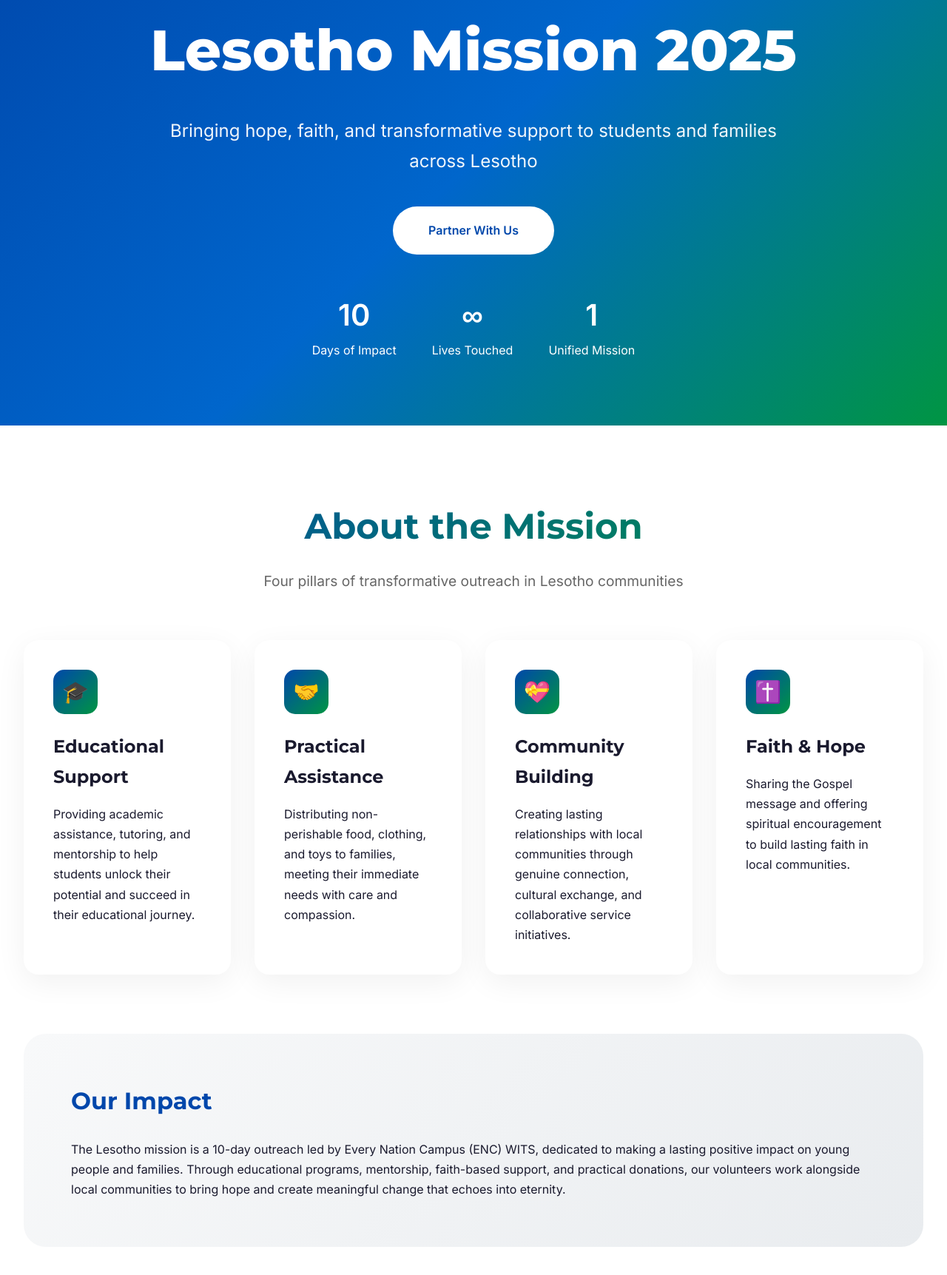
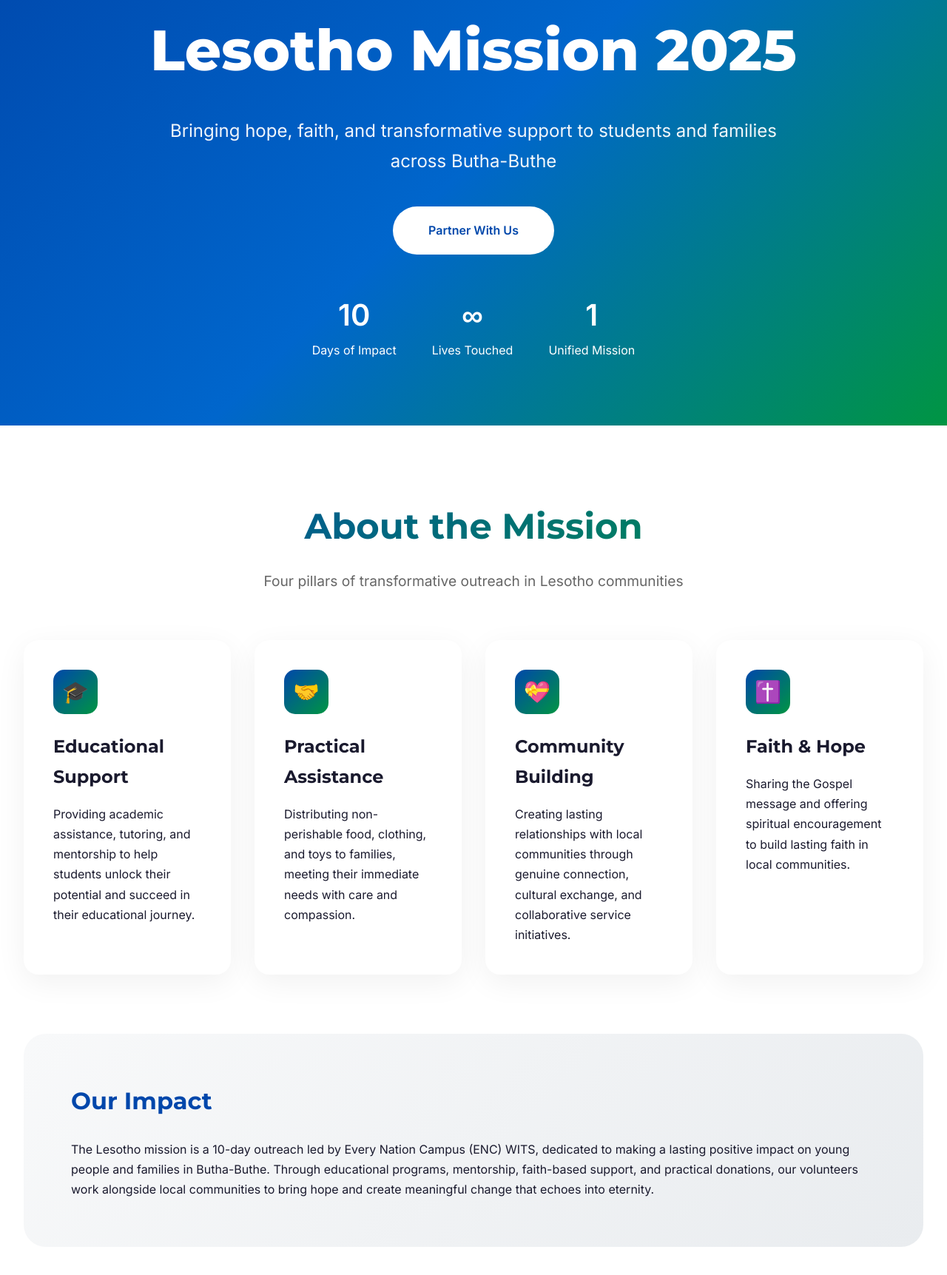
Before and after one commit to TheurgicThaps/LesothoPage, a plain HTML site: page index.html in a window 1280 px wide. Shown: the part 145-1868 px from the top of the page at 74% size. Drawn offline with Linux system fonts and the light colour scheme.

Commit message:
Changed mission detals

```diff
--- a/index.html
+++ b/index.html
@@ -475,7 +475,7 @@
         <section class="hero">
             <div class="hero-content">
                 <h1 class="hero-title">Lesotho Mission 2025</h1>
-                <p class="hero-subtitle">Bringing hope, faith, and transformative support to students and families across Lesotho</p>
+                <p class="hero-subtitle">Bringing hope, faith, and transformative support to students and families across Butha-Buthe</p>
                 <a href="#partner" class="cta-button">Partner With Us</a>
                 <div class="hero-stats">
                     <div class="stat">
@@ -526,7 +526,7 @@
 
             <div class="impact-section">
                 <h3>Our Impact</h3>
-                <p>The Lesotho mission is a 10-day outreach led by Every Nation Campus (ENC) WITS, dedicated to making a lasting positive impact on young people and families. Through educational programs, mentorship, faith-based support, and practical donations, our volunteers work alongside local communities to bring hope and create meaningful change that echoes into eternity.</p>
+                <p>The Lesotho mission is a 10-day outreach led by Every Nation Campus (ENC) WITS, dedicated to making a lasting positive impact on young people and families in Butha-Buthe. Through educational programs, mentorship, faith-based support, and practical donations, our volunteers work alongside local communities to bring hope and create meaningful change that echoes into eternity.</p>
             </div>
         </div>
 
```
